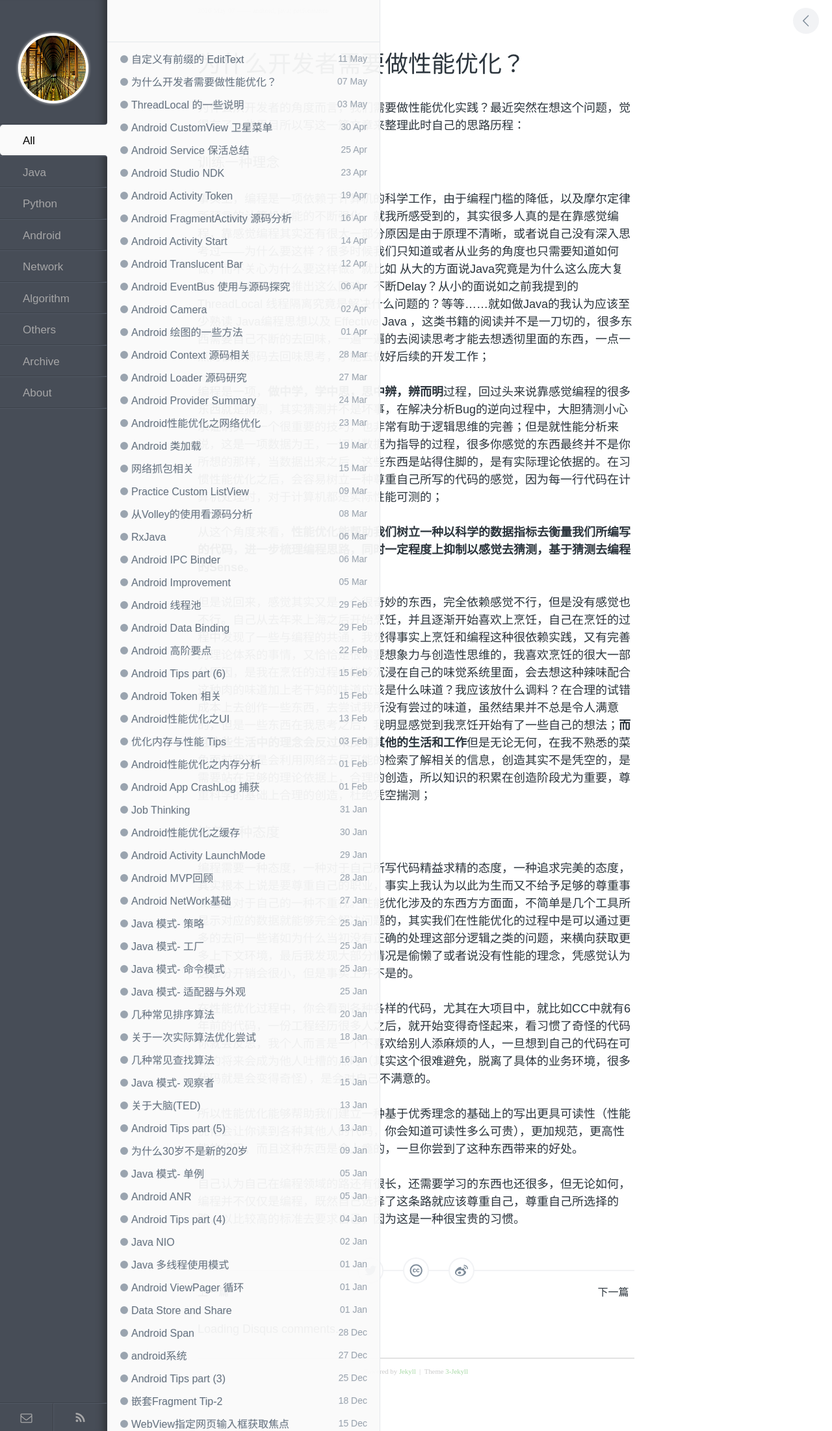
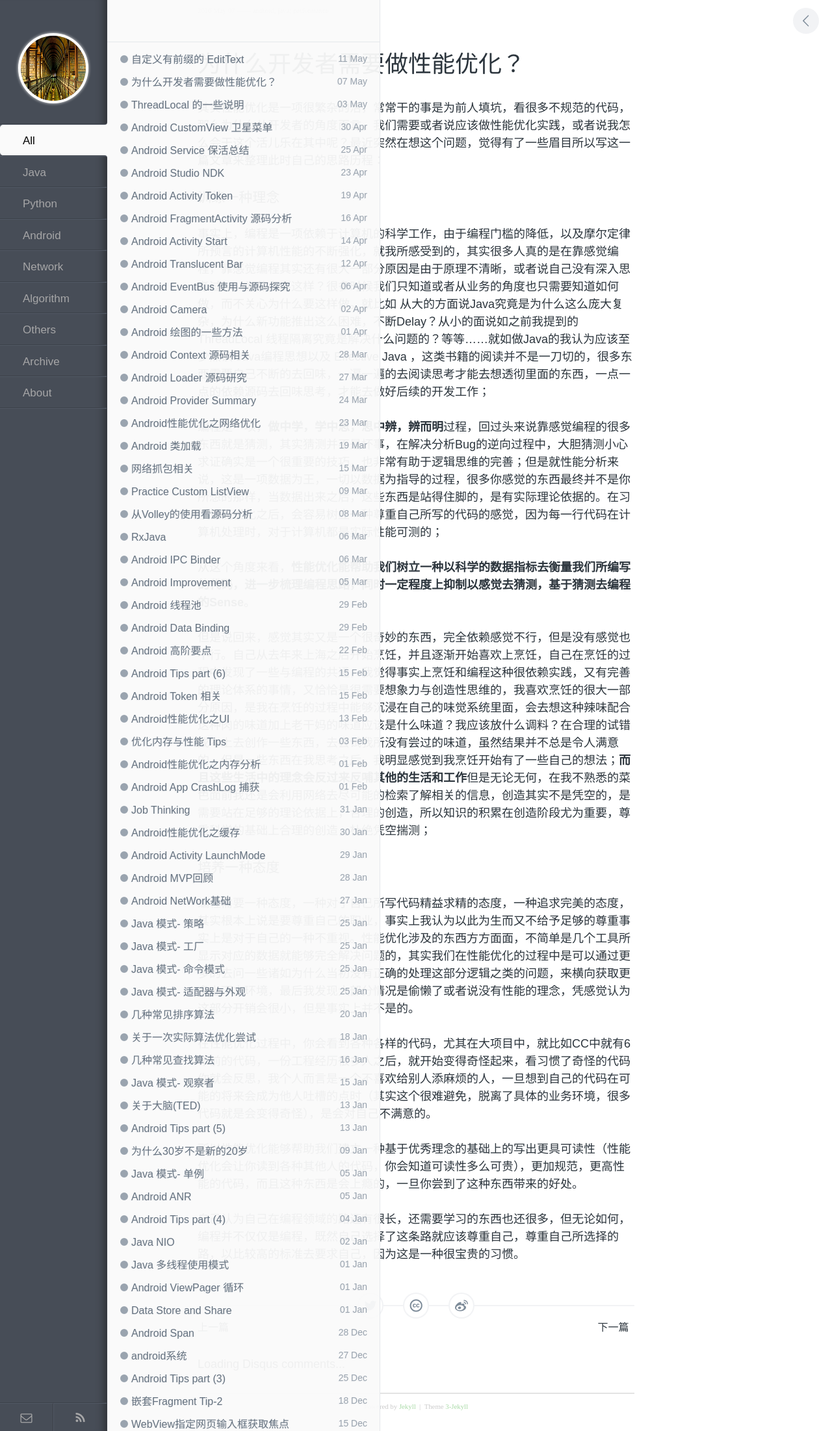
Before and after one commit to enlipan/enlipan.github.io, a Jekyll site: the page built from _posts/2016-05-07-why-need-performance-optimization.md, in a window 1280 px wide. Shown: the whole page at 65% size. Built offline with Jekyll 4.4.1, drawn with Linux system fonts in a browser that asks for light colours; nearby versions of some CDN libraries; comment, search, counter and statistics services are not loaded.

```diff
--- a/_posts/2016-05-07-why-need-performance-optimization.md
+++ b/_posts/2016-05-07-why-need-performance-optimization.md
@@ -5,7 +5,7 @@
 keywords: [android, java,performance]
 ---
 
-为什么从开发者的角度而言，我们需要做性能优化实践？最近突然在想这个问题，觉得有了一些眉目所以写这一篇文章来整理此时自己的思路历程：
+其实性能优化是一项很繁杂的活，常常干的事是为前人填坑，看很多不规范的代码，那么为什么从开发者的角度而言，我们需要或者说应该做性能优化实践，或者说我怎么会干这个活儿乐在其中呢？最近突然在想这个问题，觉得有了一些眉目所以写这一篇文章来整理此时自己的思路历程：
 
 ###   训练一种理念
 
```
Also changed, not shown: _posts/2016-04-23-android-as-ndk.md (+1 -0 lines), _posts/2016-04-25-android-service-alive.md (+1 -1 lines), _posts/2016-04-30-android-satellite-custom-viewgroup.md (+1 -1 lines), _posts/2016-05-03-java-threadlocal.md (+2 -4 lines).
